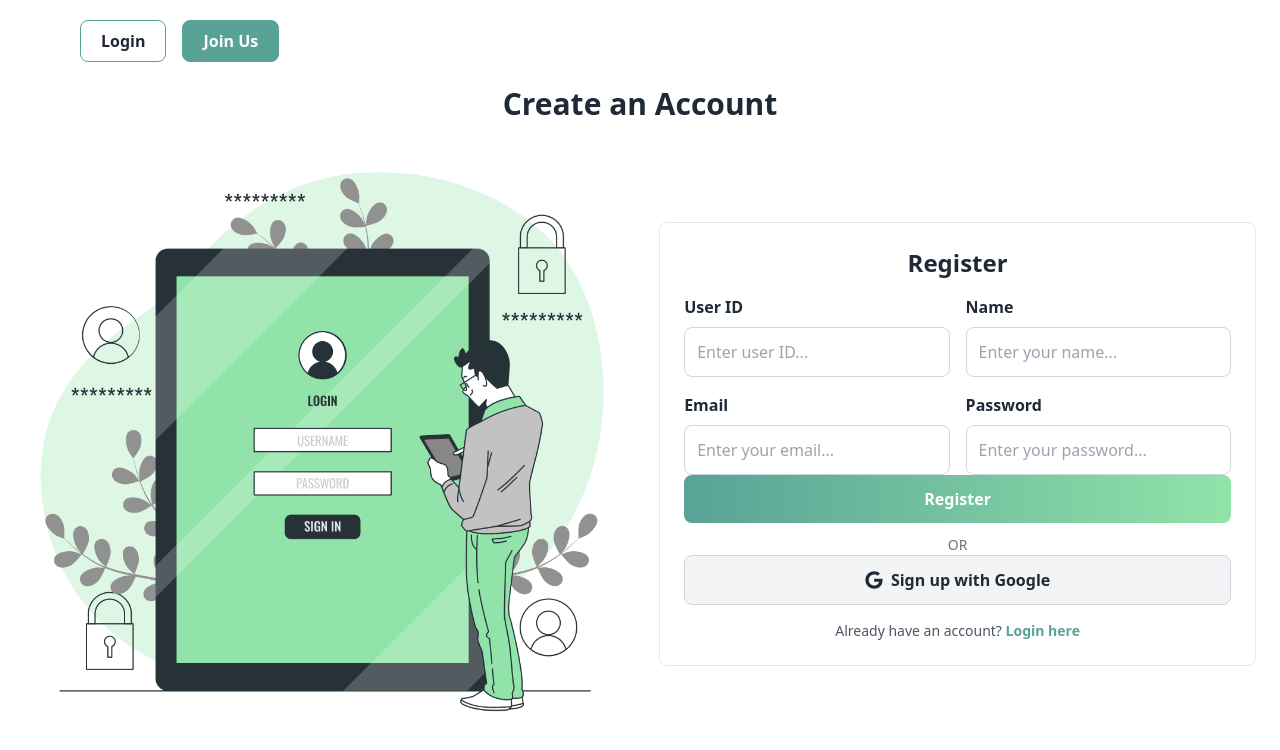
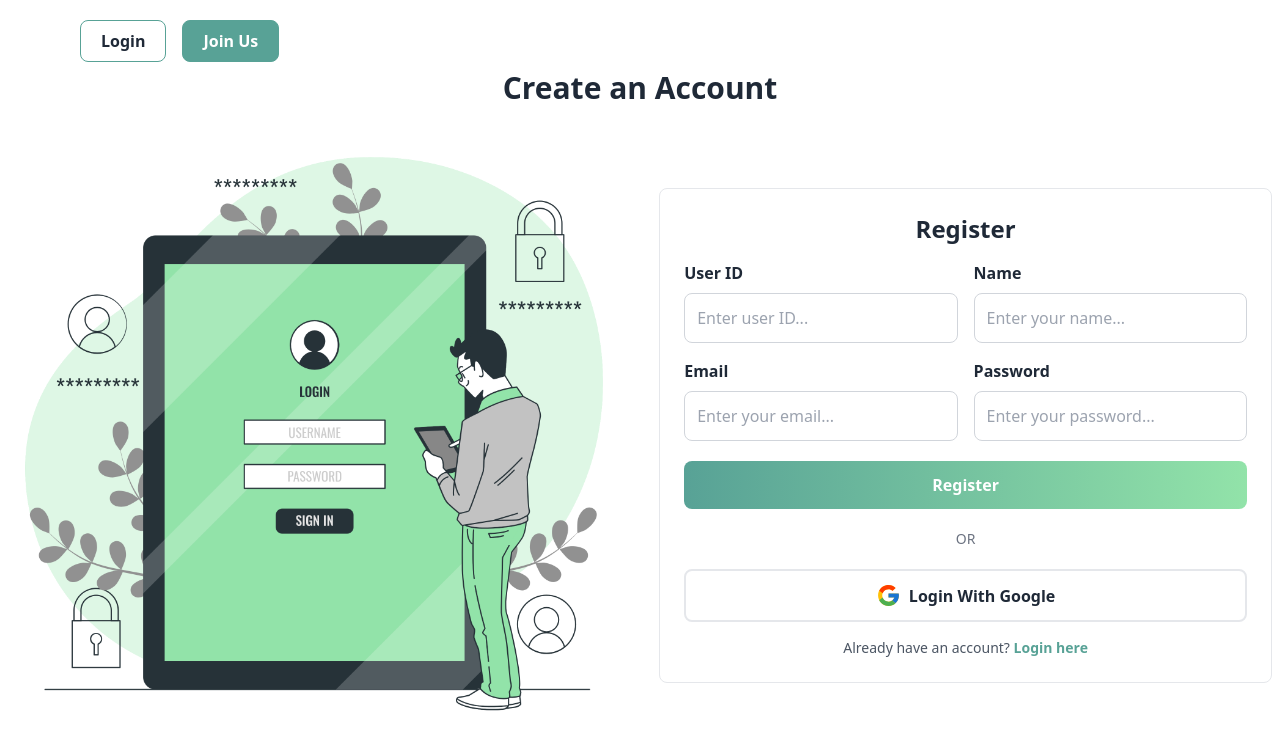
Before and after one commit to abdur-rhaman-babu/task-management-client, a React (Vite) app: page /auth/register in a window 1280 px wide. Shown: the top 750 px of the page. Built offline with nearby package versions, Linux system fonts and the light colour scheme; no server answers.

Commit message:
add readme file

```diff
--- a/src/Auth/Login/Login.jsx
+++ b/src/Auth/Login/Login.jsx
@@ -5,19 +5,20 @@ import { Link, useNavigate } from "react-router-dom";
 import { useContext } from "react";
 import { AuthContext } from "../../provider/AuthProvider/AuthProvider";
 import { toast } from "react-toastify";
+import SocialLogin from "../../components/SocialLogin/SocialLogin";
 const Login = () => {
 const {signInUser, setUser, signInWithGoogle} = useContext(AuthContext)
 const navigate = useNavigate()
-const handleGoogleLogin = ()=>{
-  signInWithGoogle()
-  .then(result=>{
-    setUser(result.user)
-    navigate('/add-task')
-    toast.success('login successfull')
-  }).catch(err=>{
-    console.log(err)
-  })
-}
+// const handleGoogleLogin = ()=>{
+//   signInWithGoogle()
+//   .then(result=>{
+//     setUser(result.user)
+//     navigate('/add-task')
+//     toast.success('login successfull')
+//   }).catch(err=>{
+//     console.log(err)
+//   })
+// }
 
   const {
     register,
@@ -100,13 +101,14 @@ const handleGoogleLogin = ()=>{
             OR
           </div>
 
-          <button onClick={handleGoogleLogin}
+          {/* <button onClick={handleGoogleLogin}
             type="button"
             className="w-full flex items-center justify-center space-x-2 border border-gray-300 dark:border-gray-600 bg-gray-100 dark:bg-dark text-gray-800 dark:text-white font-semibold py-3 rounded-lg hover:shadow-md transition duration-300"
           >
             <FaGoogle className="text-lg" />
             <span>Sign in with Google</span>
-          </button>
+          </button> */}
+          <SocialLogin/>
 
           <p className="text-center text-gray-600 dark:text-gray-400 text-sm mt-4">
             Don&apos;t have an account{" "}
--- a/src/Auth/Register/Register.jsx
+++ b/src/Auth/Register/Register.jsx
@@ -5,21 +5,24 @@ import { Link, useNavigate } from "react-router-dom";
 import { useContext } from "react";
 import { AuthContext } from "../../provider/AuthProvider/AuthProvider";
 import { toast } from "react-toastify";
+import useAxiosPublic from "../../Hooks/useAxiosPublic";
+import SocialLogin from "../../components/SocialLogin/SocialLogin";
 
 const Register = () => {
   const {createUser,setUser, updataUserProfile, signInWithGoogle} = useContext(AuthContext)
   const navigate = useNavigate()
+  const axiosPublic = useAxiosPublic()
 
-  const handleGoogleLogin = ()=>{
-    signInWithGoogle()
-    .then(result=>{
-      setUser(result.user)
-      navigate('/add-task')
-      toast.success('login successfull')
-    }).catch(err=>{
-      console.log(err)
-    })
-  }
+  // const handleGoogleLogin = ()=>{
+  //   signInWithGoogle()
+  //   .then(result=>{
+  //     setUser(result.user)
+  //     navigate('/add-task')
+  //     toast.success('login successfull')
+  //   }).catch(err=>{
+  //     console.log(err)
+  //   })
+  // }
   const {
     register,
     handleSubmit,
@@ -38,16 +41,25 @@ const Register = () => {
       console.log(result.user)
       updataUserProfile(updateProfile)
       setUser(result.user)
-      toast.success('User successfully Loggedin')
-      reset()
-      navigate('/add-task')
+
+      const userInfo = {
+        userId: data.userId,
+        email: data.email,
+        displayName: data.name,
+      };
+      axiosPublic.post("/users", userInfo).then((res) => {
+        console.log(res.data);
+        toast.success('User successfully Login')
+        reset()
+        navigate('/add-task')
+      });
     }).catch(err=>{
       console.log(err)
     })
   };
 
   return (
-    <div className="bg-white dark:bg-dark p-6">
+    <div className="bg-white dark:bg-dark p-2">
       <h2 className="text-3xl font-bold text-secondary dark:text-white text-center mb-6">
         Create an Account
       </h2>
@@ -133,22 +145,23 @@ const Register = () => {
 
           <button
             type="submit"
-            className="w-full bg-gradient-to-r from-primary to-accent hover:from-accent hover:to-primary text-white font-semibold py-3 rounded-lg  transition duration-500"
+            className="w-full my-5 bg-gradient-to-r from-primary to-accent hover:from-accent hover:to-primary text-white font-semibold py-3 rounded-lg  transition duration-500"
           >
             Register
           </button>
 
-          <div className="text-center text-gray-500 dark:text-gray-400 text-sm mt-3">
+          <div className="text-center text-gray-500 dark:text-gray-400 text-sm mb-5">
             OR
           </div>
 
-          <button onClick={handleGoogleLogin}
+          {/* <button onClick={handleGoogleLogin}
             type="button"
             className="w-full flex items-center justify-center space-x-2 border border-gray-300 dark:border-gray-600 bg-gray-100 dark:bg-dark text-gray-800 dark:text-white font-semibold py-3 rounded-lg transition duration-300"
           >
             <FaGoogle className="text-lg" />
             <span>Sign up with Google</span>
-          </button>
+          </button> */}
+          <SocialLogin/>
 
           <p className="text-center text-gray-600 dark:text-gray-400 text-sm mt-4">
             Already have an account?{" "}
--- /dev/null
+++ b/src/components/SocialLogin/SocialLogin.jsx
@@ -0,0 +1,41 @@
+import { FcGoogle } from "react-icons/fc";
+import { useNavigate } from "react-router-dom";
+import useAxiosPublic from "../../Hooks/useAxiosPublic";
+import { useContext } from "react";
+import { AuthContext } from "../../provider/AuthProvider/AuthProvider";
+
+const SocialLogin = () => {
+  const { setUser, signInWithGoogle } = useContext(AuthContext);
+  const axiosPublic = useAxiosPublic();
+  const navigate = useNavigate();
+  const handleGoogleLogin = () => {
+    signInWithGoogle().then((res) => {
+      setUser(res.user);
+      // console.log(res.user)
+      const userInfo = {
+        email: res.user?.email,
+        displayName: res.user?.displayName,
+        userId:
+          btoa(res.user?.displayName || "default") +
+          "_" +
+          Math.floor(Math.random() * 10000),
+      };
+      axiosPublic.post("/users", userInfo).then((res) => {
+        navigate("/add-task");
+      });
+    });
+  };
+  return (
+    <div>
+      <div
+        onClick={handleGoogleLogin}
+        className="flex items-center justify-center gap-2 border-2 rounded-lg py-3 cursor-pointer"
+      >
+        <FcGoogle size={25} />
+        <span className="font-bold">Login With Google</span>
+      </div>
+    </div>
+  );
+};
+
+export default SocialLogin;
--- a/src/components/TaskCard/TaskCard.jsx
+++ b/src/components/TaskCard/TaskCard.jsx
@@ -6,9 +6,11 @@ import useAxiosPublic from "../../Hooks/useAxiosPublic";
 import { toast } from "react-toastify";
 import useTask from "../../Hooks/useTask";
 import { Link } from "react-router-dom";
+import { useState } from "react";
 
 const TaskCard = ({ task, onDragStart }) => {
   const { title, description, category, createdAt, _id } = task;
+  const [taskCategory, setTaskCategory] = useState(category);
   const [, refetch] = useTask();
   const axiosPublic = useAxiosPublic();
 
@@ -36,6 +38,24 @@ const TaskCard = ({ task, onDragStart }) => {
         refetch();
       }
     });
+  };
+
+  const handleCategoryChange = async (event) => {
+    const newCategory = event.target.value;
+    setTaskCategory(newCategory);
+
+    try {
+      const response = await axiosPublic.patch(`/task/${_id}`, {
+        category: newCategory,
+      });
+      if (response.status === 200) {
+        toast.success("Category updated successfully!");
+        refetch();
+      }
+    } catch (error) {
+      toast.error("Failed to update category!");
+      setTaskCategory(category);
+    }
   };
 
   return (
@@ -79,10 +99,15 @@ const TaskCard = ({ task, onDragStart }) => {
         <label className="text-sm text-gray-500 dark:text-gray-400">
           Change Category:
         </label>
-        <select className="dark:bg-dark dark:border-border border-primary border dark:text-gray-300 text-gray-800 w-full p-3 rounded-md mt-1">
-          <option value="to-do">To-Do</option>
-          <option value="progress">In Progress</option>
-          <option value="done">Done</option>
+        <select
+          value={taskCategory}
+          onChange={handleCategoryChange}
+          className="dark:bg-dark dark:border-border border-primary border dark:text-gray-300 text-gray-800 w-full p-3 rounded-md mt-1"
+        >
+          <option disabled>Change Category</option>
+          <option value="To-Do⚒️">To-Do</option>
+          <option value="In Progress♻️">In Progress</option>
+          <option value="Done✅">Done</option>
         </select>
       </div>
     </div>
--- a/src/page/AddTask/AddTask.jsx
+++ b/src/page/AddTask/AddTask.jsx
@@ -82,9 +82,10 @@ const AddTask = () => {
               {...register("category", { required: true })}
               className="w-full mt-2 p-3 border border-gray-300 dark:border-gray-600 rounded-lg dark:bg-secondary dark:text-white focus:ring-2 focus:ring-primary focus:outline-none transition duration-300"
             >
-              <option value="To-Do">To-Do</option>
-              <option value="In Progress">In Progress</option>
-              <option value="Done">Done</option>
+              <option disabled>Change Category</option>
+              <option value="To-Do⚒️">To-Do</option>
+              <option value="In Progress♻️">In Progress</option>
+              <option value="Done✅">Done</option>
             </select>
             {errors.category && (
               <span className="text-red-600">This field is required</span>
```
Also changed, not shown: 1 other file (tests, documents, lock files or other folders).
